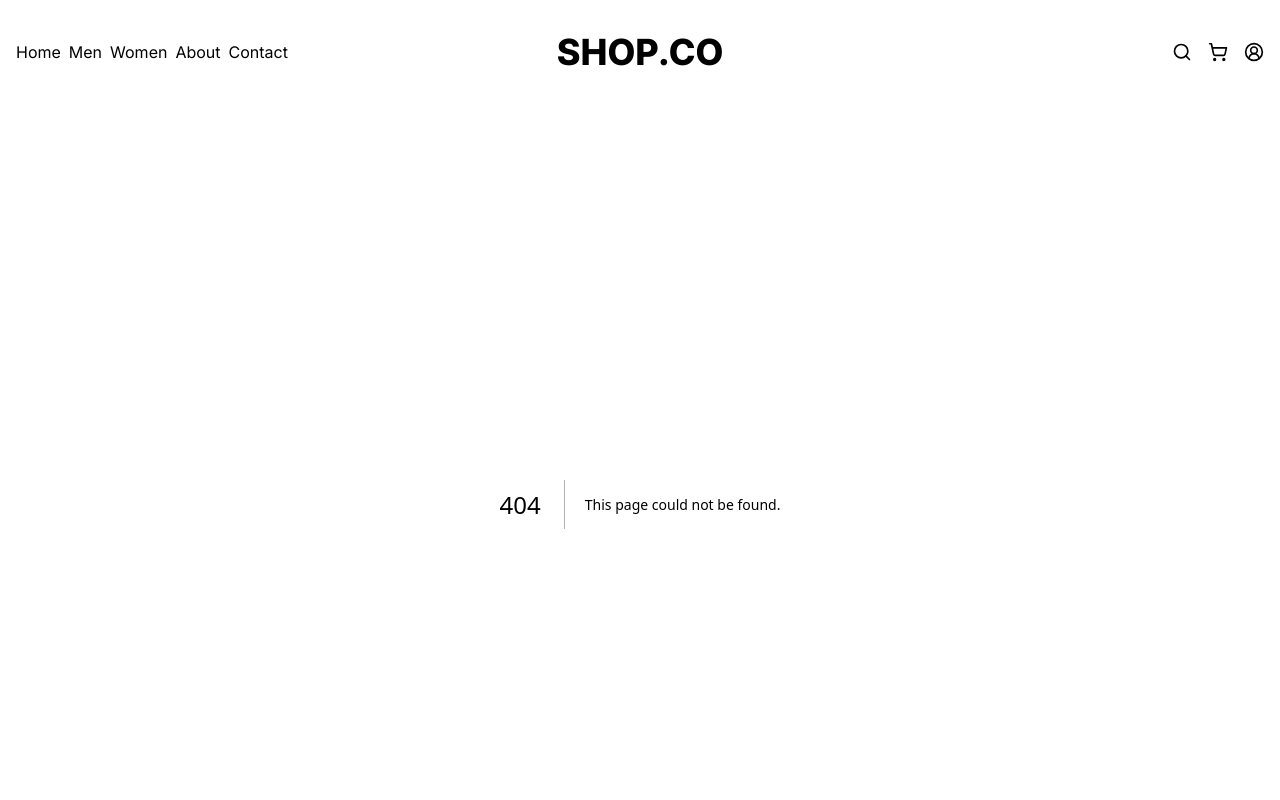
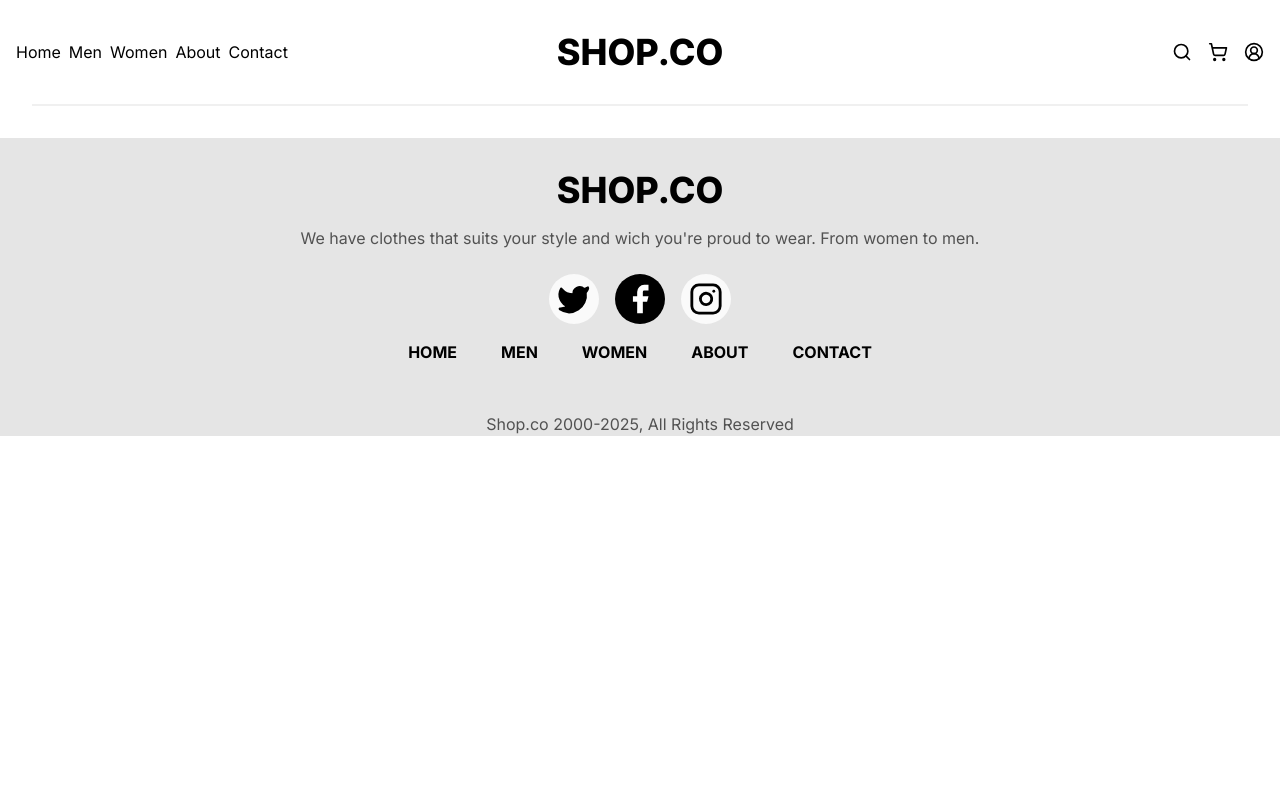
Before and after one commit to fdrcbrbr/lexicon-ecommerce-groupproject, a Next.js app: page /products in a window 1280 px wide. Before the commit this address had no page. Shown: the top 800 px of the page. Built offline with nearby package versions, Linux system fonts and the light colour scheme.

Commit message:
First commit

```diff
--- /dev/null
+++ b/src/app/products/page.tsx
@@ -0,0 +1,15 @@
+export default async function Products({
+  searchParams,
+}: {
+  searchParams: Promise<{ [key: string]: string | undefined }>;
+}) {
+  const { query, section, category, page, filter } = await searchParams;
+
+  return (
+
+      <div className="h-full mx-8 border-t-[2px] border-t-[#F0F0F0]">
+
+      </div>
+
+  );
+}
```
